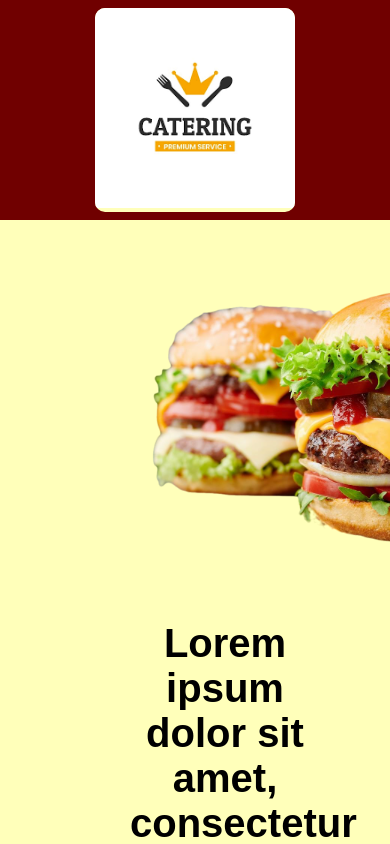
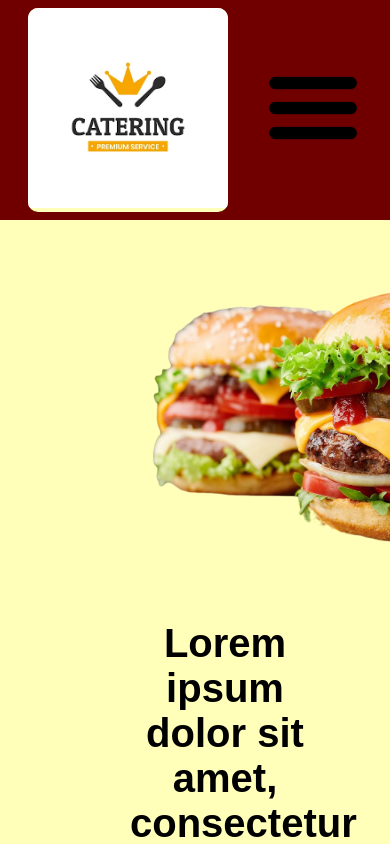
Before and after one commit to kess0147/catering-website1, a plain HTML site: page index.html in a window 390 px wide. Shown: the top 844 px of the page. Drawn offline with Linux system fonts and the light colour scheme.

Commit message:
we added menu icon
we added menu icon

```diff
--- a/assets/css/style.css
+++ b/assets/css/style.css
@@ -29,8 +29,9 @@ body{
   display: flex;
   flex-direction: row;
   gap: 50px;
-
-
+}
+.menu-icon{
+  display: none;
 }
 .container-1{
     background-color: var(--primary_color);
@@ -256,6 +257,9 @@ form.grid-2>textarea{
   .header{
     height: 200px;
   }
+  .menu-icon{
+    display: block;
+  }
 
 }
 @media (max-width: 600px) {
--- a/index.html
+++ b/index.html
@@ -9,12 +9,14 @@
 <body>
     <nav class="header">
         <div class="h1"><img src="./assets/images/foodicon.png"/> </div>
+
         <div class="h2">
             <div>MENU</div>
             <div>ABOUT US</div>
             <div>CONTACT US</div>
             <div>GALLERY</div>
          </div>
+         <div class="menu-icon"><img height="100px" width="100px" src="./assets/images/menu icon.png"/></div>
     </nav>
 
     <div class="container-1 padding-horizontal-1">
```
Also changed, not shown: assets/images/menu icon.png (added).
